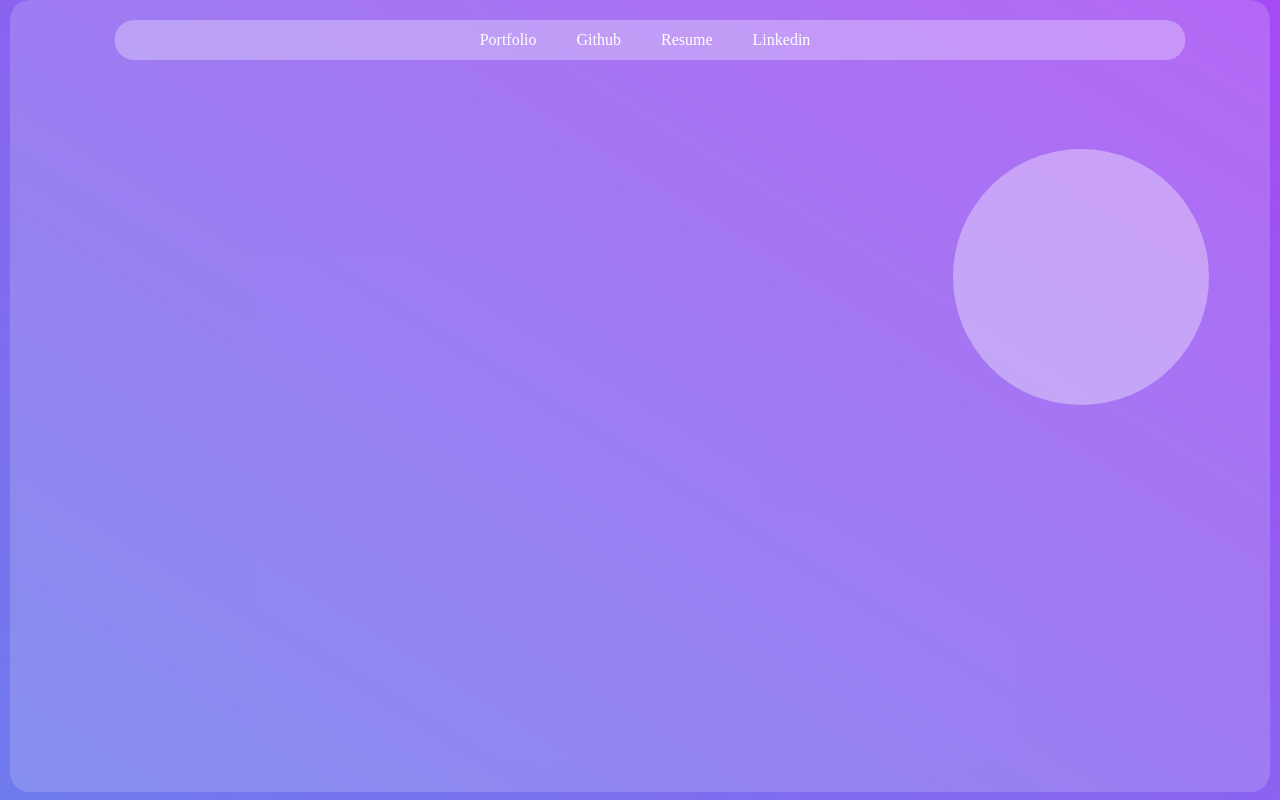
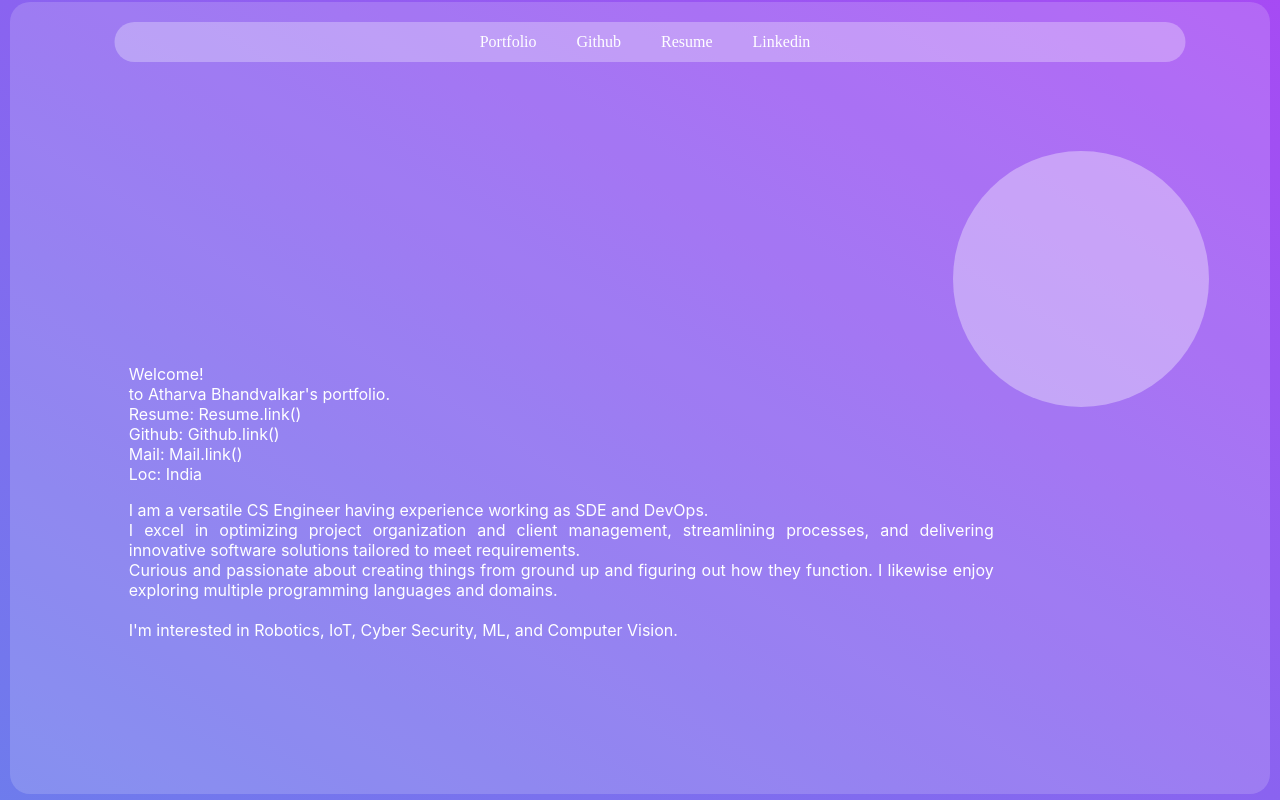
Before and after one commit to a-tharva/a-tharva.github.io, a plain HTML site: page index.html in a window 1280 px wide. Drawn offline with nearby package versions, Linux system fonts and the light colour scheme.

Commit message:
added info para

```diff
--- a/css/index.css
+++ b/css/index.css
@@ -41,7 +41,7 @@ html, body {
     width: auto;
     max-width: 100%;
     margin: 10px;
-    margin-top: 0px;
+    margin-top: 2px;
     border-radius: 20px;
     background-color: #ffffff2a;
     position: relative;
--- /dev/null
+++ b/css/info.css
@@ -0,0 +1,32 @@
+.info-para {
+    transform: translateX(-25%);
+    position:absolute;
+    bottom: 10vw;
+    left: 25%;
+    width: fit-content;
+    border: 0px;
+    padding: 40px;
+    padding-bottom: 2vw;
+}
+
+@media screen and (max-width: 505px) {
+    #about {
+        font-size: 1.6vh;
+    }
+}
+
+#about {
+    text-align: justify;
+    color: white;
+    font-size: 2vh;
+    font-family: -apple-system, BlinkMacSystemFont, sans-serif;
+}
+
+.modules {
+    padding: 0;
+    margin-top: 0;
+}
+
+.modules > li {
+    display: inline-block;
+}
--- a/index.html
+++ b/index.html
@@ -1,35 +1,57 @@
 <!DOCTYPE html>
 <html lang="en">
+
 <head>
     <title>atharva bhandvalkar</title>
     <meta name="viewport" content="width=device-width, initial-scale=1">
     <link rel="stylesheet" href="css/index.css">
+    <link rel="stylesheet" href="css/info.css">
     <link rel="stylesheet" href="https://cdn.jsdelivr.net/npm/bootstrap-icons@1.5.0/font/bootstrap-icons.css">
 </head>
+
 <body>
     <div class="page">
         <div class="background"></div>
         <div class="main-page">
 
             <div class="social-links">
-                    <!-- <table>
-                        <tr>
-                            <th><a href="https://a-tharva.github.io/portfolio/" target="_blank" rel="noopener noreferrer">Portfolio</a></th>
-                            <th><a href="https://github.com/a-tharva" target="_blank" rel="noopener noreferrer">Github</a></th>
-                            <th><a href="https://drive.google.com/file/d/1qzaYzpA6dLeZeZ-NQhMPkONSQGQPh86q/view?usp=drivesdk" target="_blank" rel="noopener noreferrer">Resume</a></th>
-                            <th><a href="https://www.linkedin.com/in/atharva-bhandvalkar-508a2621b" target="_blank" rel="noopener noreferrer">Linkedin</a></th>
-                        </tr>
-                    </table> -->
                 <div class="row">
-                        <div class="column"><a href="https://a-tharva.github.io/portfolio/" target="_blank" rel="noopener noreferrer">Portfolio</a></div>
-                        <div class="column"><a href="https://github.com/a-tharva" target="_blank" rel="noopener noreferrer">Github</a></div>
-                        <div class="column"><a href="https://drive.google.com/file/d/1qzaYzpA6dLeZeZ-NQhMPkONSQGQPh86q/view?usp=drivesdk" target="_blank" rel="noopener noreferrer">Resume</a></div>
-                        <div class="column"><a href="https://www.linkedin.com/in/atharva-bhandvalkar-508a2621b" target="_blank" rel="noopener noreferrer">Linkedin</a></div>
+                    <div class="column"><a href="https://a-tharva.github.io/portfolio/" target="_blank"
+                            rel="noopener noreferrer">Portfolio</a></div>
+                    <div class="column"><a href="https://github.com/a-tharva" target="_blank"
+                            rel="noopener noreferrer">Github</a></div>
+                    <div class="column"><a
+                            href="https://drive.google.com/file/d/1qzaYzpA6dLeZeZ-NQhMPkONSQGQPh86q/view?usp=drivesdk"
+                            target="_blank" rel="noopener noreferrer">Resume</a></div>
+                    <div class="column"><a href="https://www.linkedin.com/in/atharva-bhandvalkar-508a2621b"
+                            target="_blank" rel="noopener noreferrer">Linkedin</a></div>
                 </div>
             </div>
 
             <div class="profile-img"></div>
+
+            <div class="info-para" id="about">
+                <p>Welcome! <br>to Atharva Bhandvalkar's portfolio.<br>Resume: <a
+                        href="https://drive.google.com/file/d/1qzaYzpA6dLeZeZ-NQhMPkONSQGQPh86q/view?usp=drivesdk"
+                        target="_blank" style="text-decoration: none; color: white;">Resume.link()</a><br>Github: <a
+                        href="https://github.com/a-tharva" target="_blank"
+                        style="text-decoration: none; color: white;">Github.link()</a><br>Mail: <a
+                        href="mailto:atharv.bhandvalkar@gmail.com"
+                        style="text-decoration: none;color: white;">Mail.link()</a><br>Loc: India</p>
+
+                <p style="margin-bottom: 0;">I am a versatile CS Engineer having experience working as SDE and
+                    DevOps.<br>
+
+                    I excel in optimizing project organization and client management, streamlining processes, and
+                    delivering innovative software solutions tailored to meet requirements.<br>
+                    Curious and passionate about creating things from ground up and figuring out how they function. I
+                    likewise enjoy exploring multiple programming languages and domains.<br><br>
+
+                    I'm interested in Robotics, IoT, Cyber Security, ML, and Computer Vision.</p>
+            </div>
+
         </div>
     </div>
 </body>
+
 </html>
```
Lines whose indentation alone changed are shown as unchanged.
